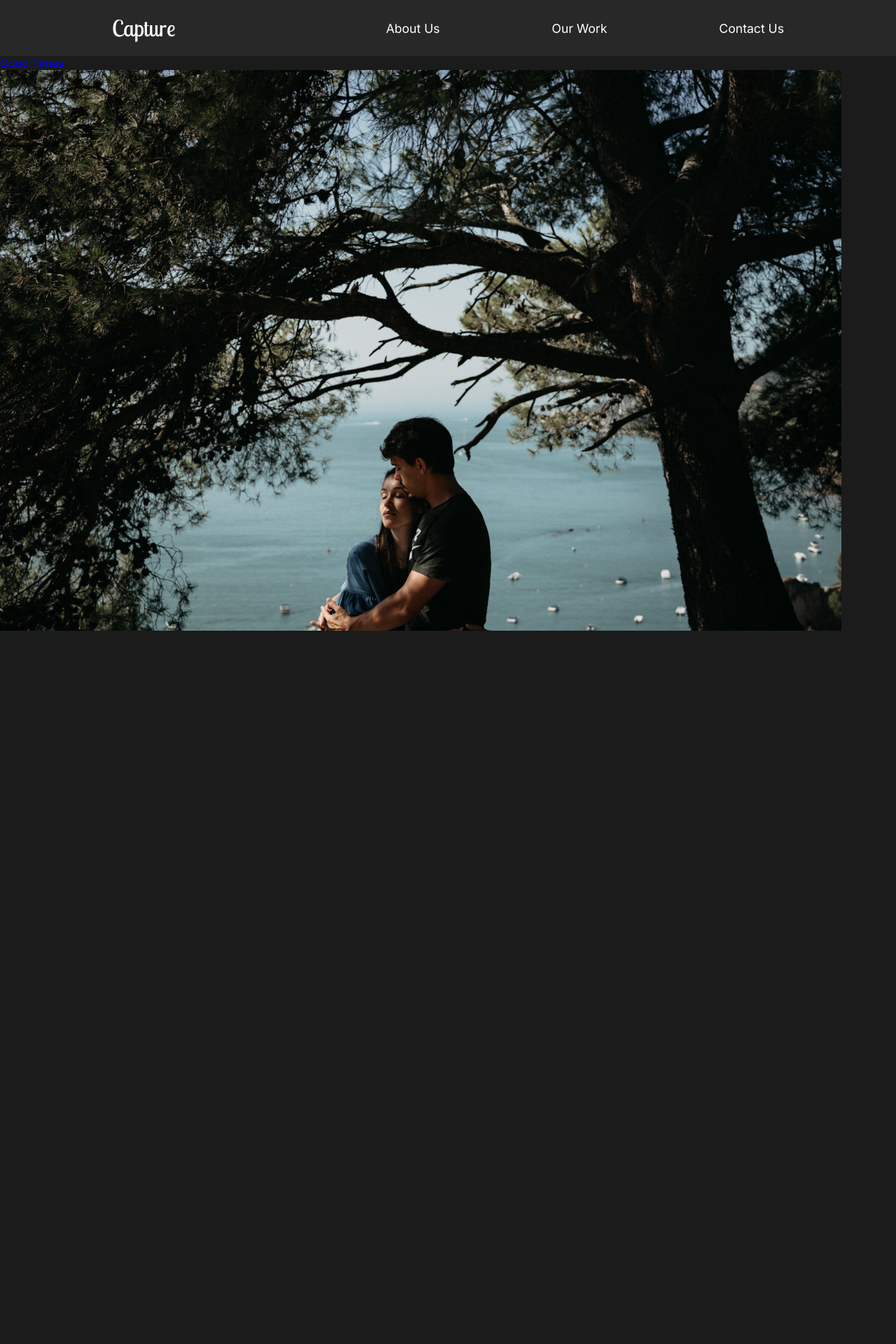
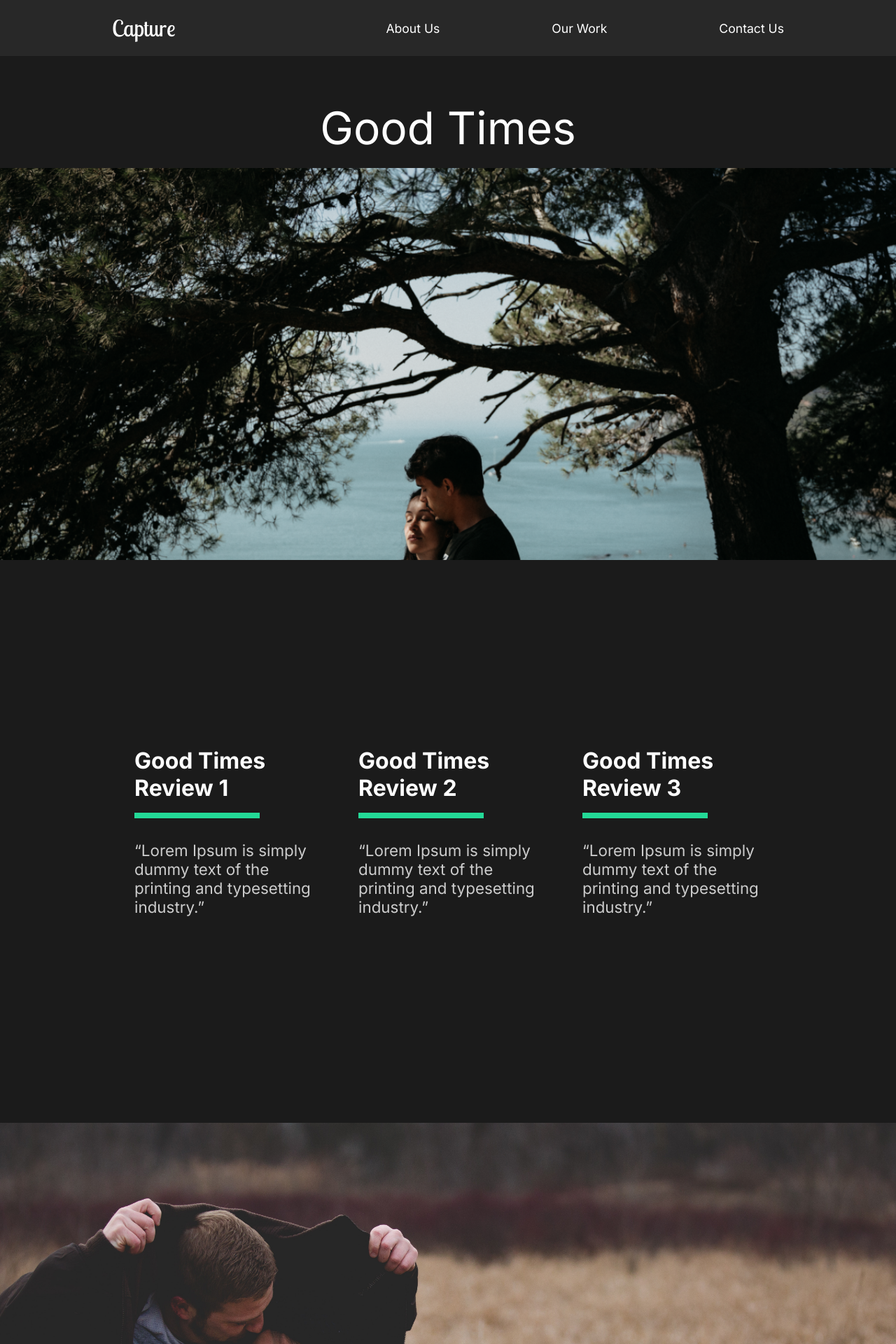
Before and after one commit to judeclark19/capture, a React (Create React App) app: page /work/good-times in a window 1280 px wide. Shown: the top 1920 px of the page at 70% size. Before the commit the page ends 905 px from the top, so only its background shows below. Built offline with nearby package versions, Linux system fonts and the light colour scheme.

Commit message:
dynamically populate movie detail page

```diff
--- a/src/movieState.js
+++ b/src/movieState.js
@@ -15,17 +15,17 @@
       url: "/work/the-athlete",
       awards: [
         {
-          title: "Truly A masterpiece",
+          title: "The Athlete Review 1",
           description:
             "“Lorem Ipsum is simply dummy text of the printing and typesetting industry.”",
         },
         {
-          title: "Fresh look on a brutal sport.",
+          title: "The Athlete Review 2",
           description:
             "“Lorem Ipsum is simply dummy text of the printing and typesetting industry.”",
         },
         {
-          title: "It’s okay lmao.",
+          title: "The Athlete Review 3",
           description:
             "“Lorem Ipsum is simply dummy text of the printing and typesetting industry.”",
         },
@@ -38,17 +38,17 @@
       secondaryImg: goodtimes2,
       awards: [
         {
-          title: "Truly A masterpiece",
+          title: "Good Times Review 1",
           description:
             "“Lorem Ipsum is simply dummy text of the printing and typesetting industry.”",
         },
         {
-          title: "Fresh look on a brutal sport.",
+          title: "Good Times Review 2",
           description:
             "“Lorem Ipsum is simply dummy text of the printing and typesetting industry.”",
         },
         {
-          title: "It’s okay lmao.",
+          title: "Good Times Review 3",
           description:
             "“Lorem Ipsum is simply dummy text of the printing and typesetting industry.”",
         },
@@ -61,17 +61,17 @@
       secondaryImg: theracer2,
       awards: [
         {
-          title: "Truly A masterpiece",
+          title: "The Racer Review 1",
           description:
             "“Lorem Ipsum is simply dummy text of the printing and typesetting industry.”",
         },
         {
-          title: "Fresh look on a brutal sport.",
+          title: "The Racer Review 2",
           description:
             "“Lorem Ipsum is simply dummy text of the printing and typesetting industry.”",
         },
         {
-          title: "It’s okay lmao.",
+          title: "The Racer Review 3",
           description:
             "“Lorem Ipsum is simply dummy text of the printing and typesetting industry.”",
         },
--- a/src/pages/MovieDetail.jsx
+++ b/src/pages/MovieDetail.jsx
@@ -3,6 +3,7 @@
 import { useHistory } from "react-router-dom";
 import { MovieState } from "../movieState";
 
+//MAIN COMPONENT
 function MovieDetail() {
   const history = useHistory();
   const url = history.location.pathname;
@@ -20,20 +21,102 @@
     <>
       {movie && (
         <DETAILS>
-          <HEADLINE>{movie.title}</HEADLINE>
-          <img src={movie.mainImg} alt={movie.title} />
+          <HEADLINE>
+            <h2>{movie.title}</h2>
+            <img src={movie.mainImg} alt={movie.title} />
+          </HEADLINE>
+          <AWARDS>
+            {movie.awards.map((award) => (
+              <Award
+                title={award.title}
+                description={award.description}
+                key={award.title}
+              />
+            ))}
+          </AWARDS>
+          <SECONDARY_IMG>
+            <img src={movie.secondaryImg} alt="secondary movie pic" />
+          </SECONDARY_IMG>
         </DETAILS>
       )}
     </>
   );
 }
 
+//AWARD COMPONENT
+const Award = ({ title, description }) => {
+  return (
+    <>
+      <AWARD>
+        <h3>{title}</h3>
+        <div className="line"></div>
+        <p>{description}</p>
+      </AWARD>
+    </>
+  );
+};
+
+//STYLED COMPONENTS
+
 const DETAILS = styled.div`
-  color: red;
+  color: white;
 `;
 
 const HEADLINE = styled.div`
-  color: blue;
+  min-height: 90vh;
+  padding-top: 20vh;
+  position: relative;
+
+  h2 {
+    position: absolute;
+    top: 10%;
+    left: 50%;
+    transform: translate(-50%, -10%);
+  }
+
+  img {
+    width: 100%;
+    height: 70vh;
+    object-fit: cover;
+  }
+`;
+
+const AWARDS = styled.div`
+  /* border: 1px dashed hotpink; */
+  min-height: 80vh;
+  display: flex;
+  /* flex-direction: column; */
+  margin: 5rem 10rem;
+  align-items: center;
+  justify-content: space-around;
+`;
+
+const AWARD = styled.div`
+  /* border: 1px dashed white; */
+  padding: 2rem;
+  h3 {
+    font-size: 2rem;
+  }
+
+  .line {
+    width: 70%;
+    background-color: #23d997;
+    height: 0.5rem;
+    margin-top: 1rem;
+  }
+
+  p {
+    /* background-color: gray; */
+    padding: 2rem 0rem;
+  }
+`;
+
+const SECONDARY_IMG = styled.div`
+  //nothing yet
+  min-height: 50vh;
+  img {
+    width: 100%;
+  }
 `;
 
 export default MovieDetail;
--- a/src/pages/OurWork.jsx
+++ b/src/pages/OurWork.jsx
@@ -13,21 +13,21 @@
       <MOVIE>
         <h2>Athlete</h2>
         <div className="line"></div>
-        <Link>
+        <Link to="/work/the-athlete">
           <img src={athlete} alt="Athlete" />
         </Link>
       </MOVIE>
       <MOVIE>
         <h2>The Racer</h2>
         <div className="line"></div>
-        <Link>
+        <Link to="/work/the-racer">
           <img src={theracer} alt="The Racer" />
         </Link>
       </MOVIE>
       <MOVIE>
         <h2>Good Times</h2>
         <div className="line"></div>
-        <Link>
+        <Link to="/work/good-times">
           <img src={goodtimes} alt="Good Times" />
         </Link>
       </MOVIE>
```
